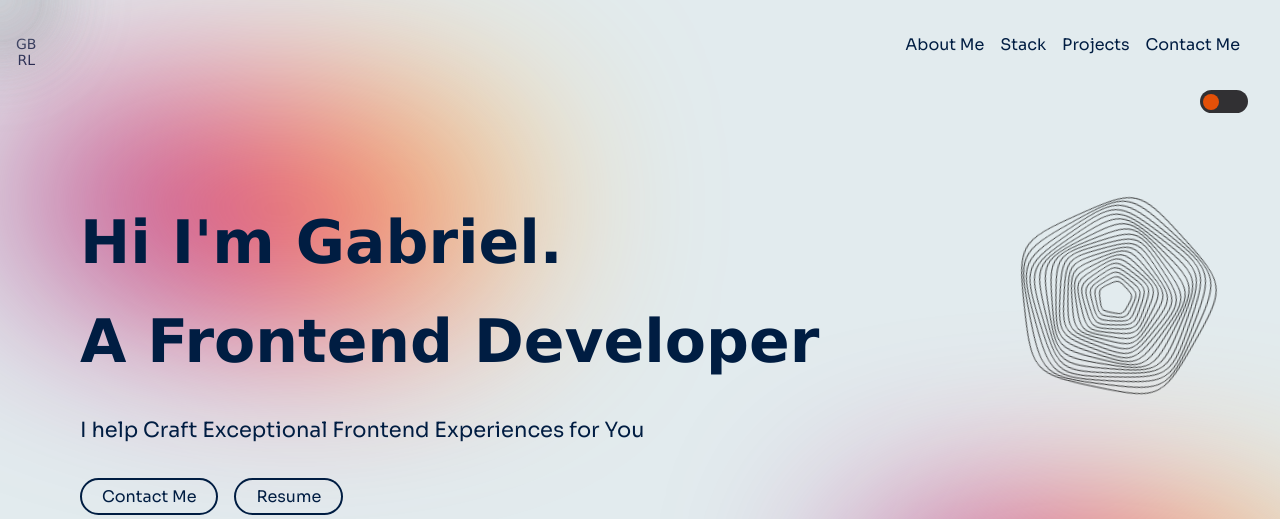
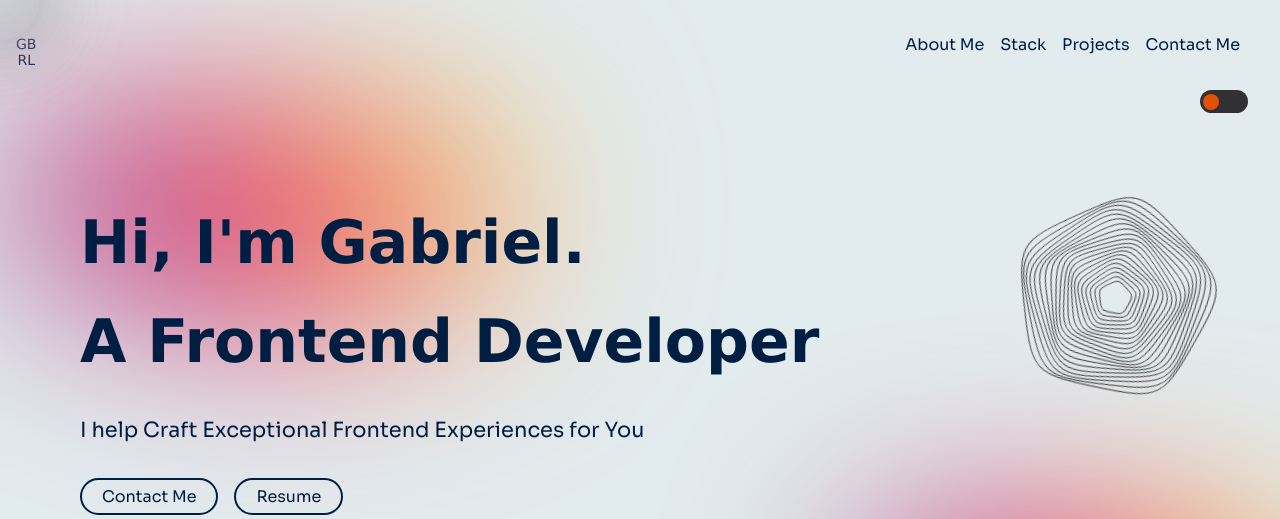
Before and after one commit to i-Strider243/portfolio-website, a website with bundled scripts: page index.html in a window 1280 px wide. Shown: the top 519 px of the page. Built offline with nearby package versions, Linux system fonts and the light colour scheme; files whose address does not match are found by name; a web font is replaced by a local one.

Commit message:
Update document title

```diff
--- a/index.html
+++ b/index.html
@@ -6,7 +6,7 @@
     <!-- Stylesheets -->
     <link rel="stylesheet" href="utils.css" />
     <link rel="stylesheet" href="style.css" />
-    <title>Document</title>
+    <title>Simon Gabriel</title>
     <!--Sora Font-->
     <link rel="preconnect" href="https://fonts.googleapis.com">
     <link rel="preconnect" href="https://fonts.gstatic.com" crossorigin>
@@ -82,7 +82,7 @@
                 </div>
                 <div class="content">
                     <h1 class="hero__title">
-                        <span>Hi I'm Gabriel.</span>
+                        <span>Hi, I'm Gabriel.</span>
                         <span>A Frontend Developer</span>
                     </h1>
                     <p class="hero__text">I help Craft Exceptional Frontend Experiences for You</p>
```
